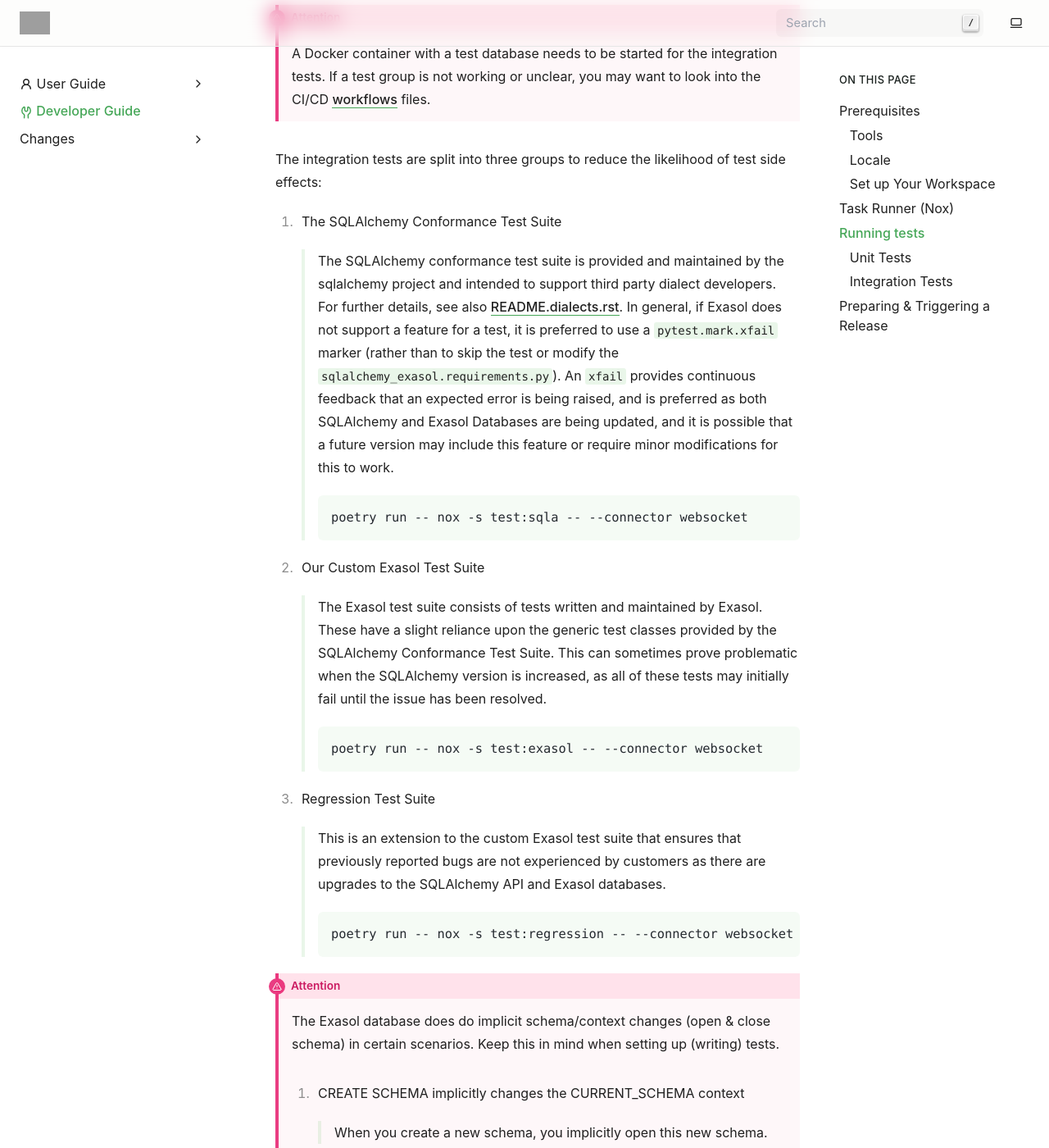
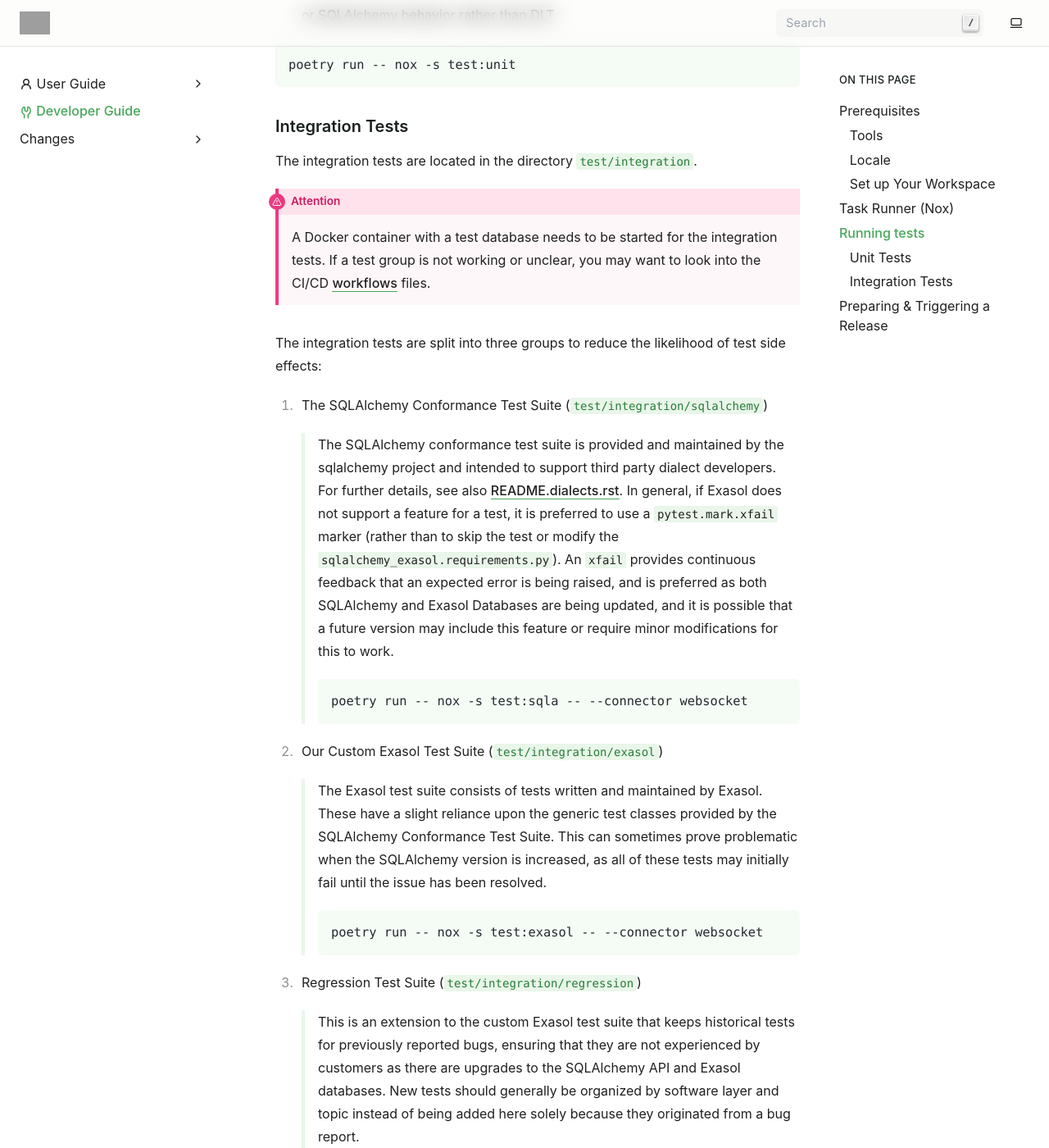
Before and after one commit to exasol/sqlalchemy-exasol, a Sphinx documentation site: the page built from doc/developer_guide.rst, in a window 1280 px wide and 1400 px high, scrolled down 2495 px. Shown: the whole window at 82% size. Built offline with Sphinx 7.4.7, drawn with Linux system fonts in a browser that asks for light colours; some of the changed text lies outside the part shown; grey boxes are pictures that could not be loaded.

Commit message:
Adapt developer guide to be clearer

````diff
--- a/doc/developer_guide.rst
+++ b/doc/developer_guide.rst
@@ -88,7 +88,14 @@
 Unit Tests
 ++++++++++
 
-The unit tests are located in the directory ``test/unit``.
+The unit tests are being organized by implementation area ``test/unit```, with
+``test/unit/websocket_dialect`` serving as an example of the preferred structure. The following
+legacy directories should be gradually reorganized and not added to:
+
+* ``test/unit/exasol`` is a historical catch-all. New tests should not be added there; existing
+  tests should be moved to directories organized by layer or topic.
+* ``test/unit/exasol/dlt`` was added with DLT support. Its tests should be reviewed and moved to
+  layer/topic directories when they cover general Exasol or SQLAlchemy behavior rather than DLT.
 
 .. code-block:: shell
 
@@ -107,7 +114,7 @@
 
 The integration tests are split into three groups to reduce the likelihood of test side effects:
 
-#. The SQLAlchemy Conformance Test Suite
+#. The SQLAlchemy Conformance Test Suite (``test/integration/sqlalchemy``)
 
     The SQLAlchemy conformance test suite is provided and maintained by the sqlalchemy project and intended to support third party dialect developers.
     For further details, see also `README.dialects.rst <https://docs.exasol.com/db/latest/sql_reference.htm>`_.
@@ -122,7 +129,7 @@
 
         poetry run -- nox -s test:sqla -- --connector websocket
 
-#. Our Custom Exasol Test Suite
+#. Our Custom Exasol Test Suite (``test/integration/exasol``)
 
     The Exasol test suite consists of tests written and maintained by Exasol. These
     have a slight reliance upon the generic test classes provided by the SQLAlchemy
@@ -134,11 +141,13 @@
 
         poetry run -- nox -s test:exasol -- --connector websocket
 
-#. Regression Test Suite
+#. Regression Test Suite (``test/integration/regression``)
 
-    This is an extension to the custom Exasol test suite that ensures that previously
-    reported bugs are not experienced by customers as there are upgrades to the
-    SQLAlchemy API and Exasol databases.
+    This is an extension to the custom Exasol test suite that keeps historical tests for
+    previously reported bugs, ensuring that they are not experienced by customers as there
+    are upgrades to the SQLAlchemy API and Exasol databases. New tests should generally be
+    organized by software layer and topic instead of being added here solely because they
+    originated from a bug report.
 
     .. code-block:: shell
 
````
